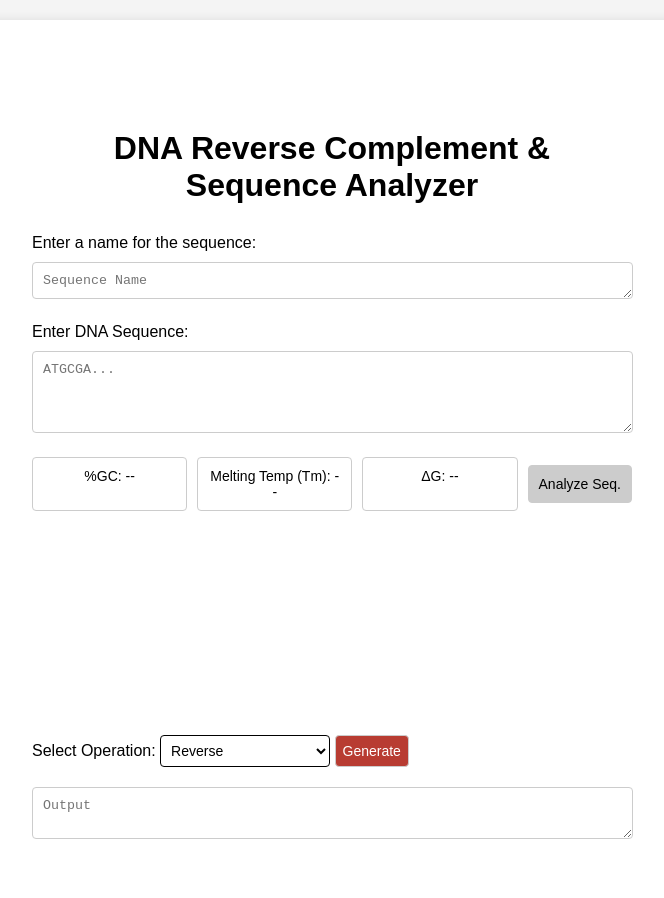
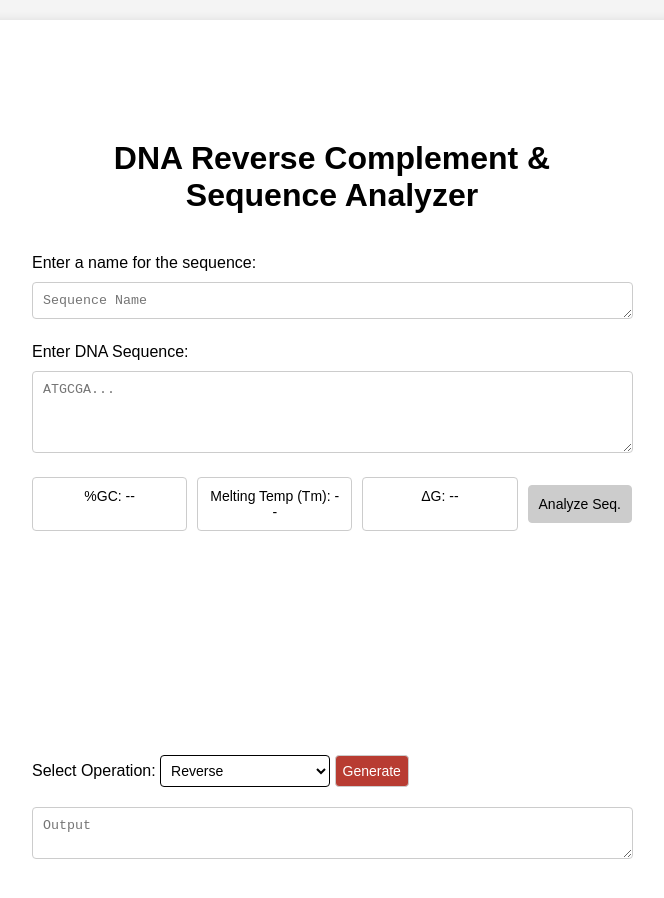
Before and after one commit to rael96gh/Oligotk_main_page, a plain HTML site: page index.html in a window 1280 px wide. Shown: the whole page, without its empty margins (308-972 px from the left). Drawn offline with nearby package versions, Linux system fonts and the light colour scheme.

Commit message:
Update index.html

```diff
--- a/index.html
+++ b/index.html
@@ -22,7 +22,7 @@
         }
         h1 {
             text-align: center;
-            margin: 30px;
+            margin: 40px;
         }
         label {
             display: block;
```
